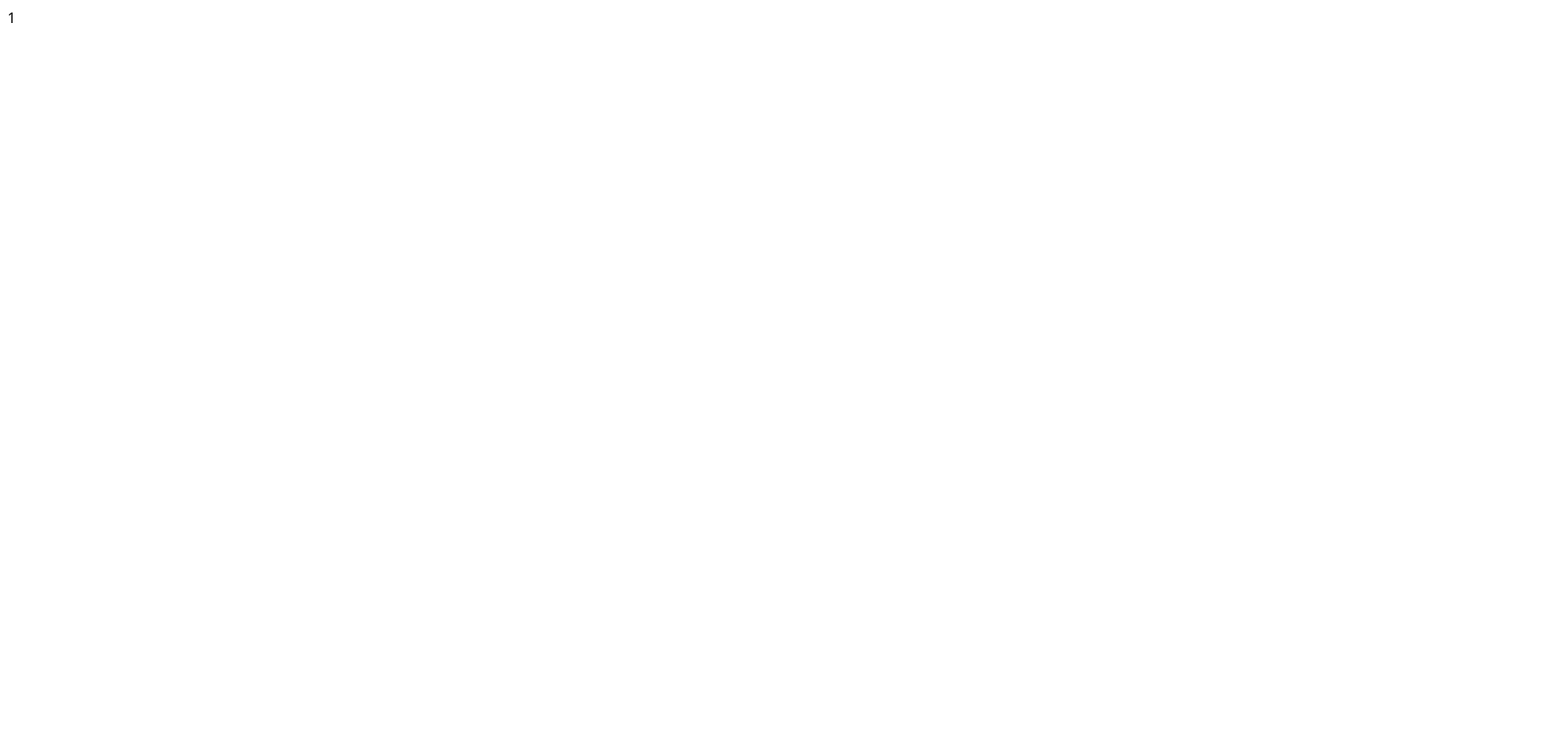
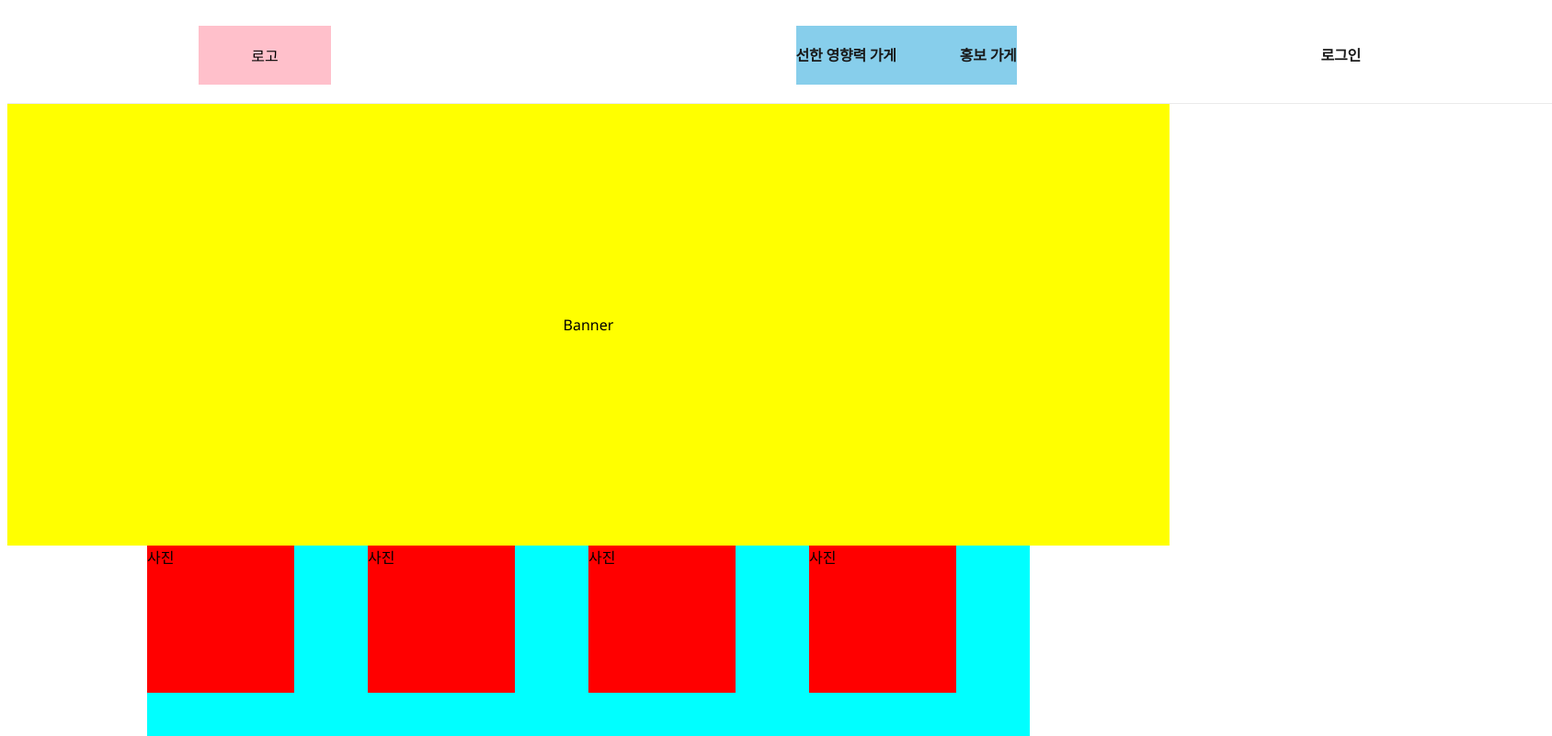
Before and after one commit to Dmin3/donjjul, a Next.js app in the folder frontend/: page / in a window 1280 px wide. Shown: the top 800 px of the page at 92% size, 1688 px wide, since content can reach past the window. Built offline with nearby package versions, Linux system fonts and the light colour scheme.

Commit message:
style : 홈 레이아웃 임시 제작

```diff
--- a/frontend/package.json
+++ b/frontend/package.json
@@ -17,12 +17,15 @@
     "next": "13.4.12",
     "react": "18.2.0",
     "react-dom": "18.2.0",
+    "react-slick": "^0.29.0",
+    "slick-carousel": "^1.8.1",
     "styled-components": "^6.0.5",
     "styled-reset": "^4.5.1",
     "typescript": "5.1.6"
   },
   "devDependencies": {
     "@tanstack/react-query-devtools": "^4.32.0",
+    "@types/react-slick": "^0.23.10",
     "@typescript-eslint/eslint-plugin": "^5.59.11",
     "@typescript-eslint/parser": "^5.59.11",
     "eslint": "^8.2.0",
--- a/frontend/src/app/layout.tsx
+++ b/frontend/src/app/layout.tsx
@@ -3,6 +3,8 @@ import type { Metadata } from 'next';
 import { NotoSans } from '@/styles/font';
 import StyledComponentsRegistry from '@/styles/registry';
 import Providers from '@/lib/tanstack-Query/provider';
+
+import Header from '@/components/common/Header';
 
 export const metadata: Metadata = {
   title: '돈쭐',
@@ -18,6 +20,7 @@ export default function RootLayout({
     <html lang="ko">
       <body className={NotoSans.className}>
         <StyledComponentsRegistry>
+          <Header />
           <Providers>{children}</Providers>
         </StyledComponentsRegistry>
       </body>
--- a/frontend/src/app/page.tsx
+++ b/frontend/src/app/page.tsx
@@ -1,3 +1,17 @@
+import Banner from '@/components/home/Banner';
+import PostiveStore from '@/components/home/PostiveStore';
+
 export default function Home() {
-  return <main>1</main>;
+  return (
+    <main
+      style={{
+        width: '100%',
+        height: 'calc(100vh - 6.5rem)',
+      }}
+    >
+      <Banner />
+
+      <PostiveStore />
+    </main>
+  );
 }
--- a/frontend/src/components/common/Header.tsx
+++ b/frontend/src/components/common/Header.tsx
@@ -1,7 +1,76 @@
+'use client';
+
+import styled from 'styled-components';
+
 import React from 'react';
 
 const Header = () => {
-  return <header />;
+  return (
+    <HeaderBlock>
+      <LogoBox>로고</LogoBox>
+
+      <MenuBox>
+        <MenuName>선한 영향력 가게</MenuName>
+        <MenuName>홍보 가게</MenuName>
+      </MenuBox>
+
+      <LoginSpan>로그인</LoginSpan>
+    </HeaderBlock>
+  );
 };
 
 export default Header;
+
+const HeaderBlock = styled.header`
+  width: 100%;
+  height: 6.5rem;
+  background-color: #fff;
+  border-bottom: 1px solid #eaeaea;
+  display: flex;
+  align-items: center;
+  position: sticky;
+  padding-left: 13rem;
+  padding-right: 13rem;
+`;
+
+const LogoBox = styled.div`
+  width: 9rem;
+  height: 4rem;
+  background-color: pink;
+  display: flex;
+  align-items: center;
+  justify-content: center;
+`;
+
+const MenuBox = styled.div`
+  width: 15rem;
+  height: 4rem;
+  background-color: skyblue;
+  display: flex;
+  align-items: center;
+  justify-content: space-between;
+  margin-left: 40%;
+`;
+
+const MenuName = styled.span`
+  font-size: 1rem;
+  font-weight: bold;
+  font-stretch: normal;
+  font-style: normal;
+  line-height: 1.63;
+  letter-spacing: -0.24px;
+  color: #191919;
+  cursor: pointer;
+`;
+
+const LoginSpan = styled.span`
+  font-size: 1rem;
+  font-weight: bold;
+  font-stretch: normal;
+  font-style: normal;
+  line-height: 1.63;
+  letter-spacing: -0.24px;
+  color: #191919;
+  cursor: pointer;
+  margin-left: auto;
+`;
--- /dev/null
+++ b/frontend/src/components/common/Slick.tsx
@@ -0,0 +1,59 @@
+'use client';
+
+import React from 'react';
+
+import Slider from 'react-slick';
+import 'slick-carousel/slick/slick.css';
+import 'slick-carousel/slick/slick-theme.css';
+
+import styled from 'styled-components';
+
+type SlickTypes = {
+  children: React.ReactNode;
+  dots?: boolean;
+  arrows?: boolean;
+  infinite?: boolean;
+  slidesToShow?: number;
+  slidesToScroll?: number;
+  speed?: number;
+  autoplaySpeed?: number;
+  pauseOnHover?: boolean;
+  autoplay?: boolean;
+  beforeChange?: (currentSlide: number, nextSlide: number) => void;
+};
+
+const Slick = ({
+  children,
+  dots = false,
+  arrows = false,
+  infinite = true,
+  slidesToShow = 1,
+  slidesToScroll = 1,
+  speed = 1000,
+  autoplaySpeed = 1000,
+  pauseOnHover = true,
+  autoplay = false,
+  beforeChange,
+}: SlickTypes) => {
+  const slickSetting = {
+    dots,
+    arrows,
+    infinite,
+    slidesToShow,
+    slidesToScroll,
+    speed,
+    autoplaySpeed,
+    pauseOnHover,
+    autoplay,
+    cssEase: 'linear',
+    beforeChange,
+  };
+
+  return <Slider {...slickSetting}>{children}</Slider>;
+};
+
+export default Slick;
+
+const Div = styled.div`
+  display: block;
+`;
--- /dev/null
+++ b/frontend/src/components/home/Banner.tsx
@@ -0,0 +1,20 @@
+'use client';
+
+import React from 'react';
+
+import styled from 'styled-components';
+
+const Banner = () => {
+  return <BannerBlock>Banner</BannerBlock>;
+};
+
+export default Banner;
+
+const BannerBlock = styled.div`
+  width: 100%;
+  height: 30rem;
+  background-color: yellow;
+  display: flex;
+  align-items: center;
+  justify-content: center;
+`;
--- /dev/null
+++ b/frontend/src/components/home/PostiveStore.tsx
@@ -0,0 +1,62 @@
+'use client';
+
+import React from 'react';
+
+import styled from 'styled-components';
+
+import Slick from '@/components/common/Slick';
+
+const PostiveStore = () => {
+  return (
+    <PostiveStoreBlock>
+      <CarouselSection>
+        <Slick slidesToScroll={1} slidesToShow={4} infinite={true}>
+          <PostiveStoreCard>
+            <ImgBox>사진</ImgBox>
+          </PostiveStoreCard>
+          <PostiveStoreCard>
+            <ImgBox>사진</ImgBox>
+          </PostiveStoreCard>
+          <PostiveStoreCard>
+            <ImgBox>사진</ImgBox>
+          </PostiveStoreCard>
+          <PostiveStoreCard>
+            <ImgBox>사진</ImgBox>
+          </PostiveStoreCard>
+          <PostiveStoreCard>
+            <ImgBox>사진</ImgBox>
+          </PostiveStoreCard>
+          <PostiveStoreCard>
+            <ImgBox>사진</ImgBox>
+          </PostiveStoreCard>
+        </Slick>
+      </CarouselSection>
+    </PostiveStoreBlock>
+  );
+};
+
+export default PostiveStore;
+
+const PostiveStoreBlock = styled.section`
+  width: 60rem;
+  height: 20rem;
+  background-color: royalblue;
+  margin: 0 auto;
+`;
+
+const CarouselSection = styled.section`
+  height: 20rem;
+`;
+
+const PostiveStoreCard = styled.div`
+  width: 15rem;
+  height: 20rem;
+  background-color: aqua;
+  border-right: 1px solid red;
+`;
+
+const ImgBox = styled.div`
+  width: 10rem;
+  height: 10rem;
+  background-color: red;
+`;
```
Also changed, not shown: 1 other file (tests, documents, lock files or other folders).
